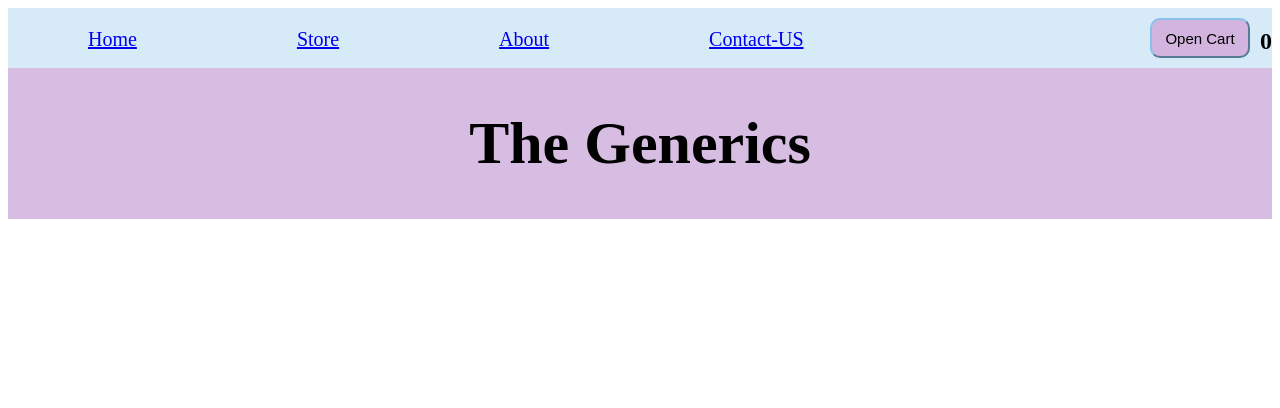
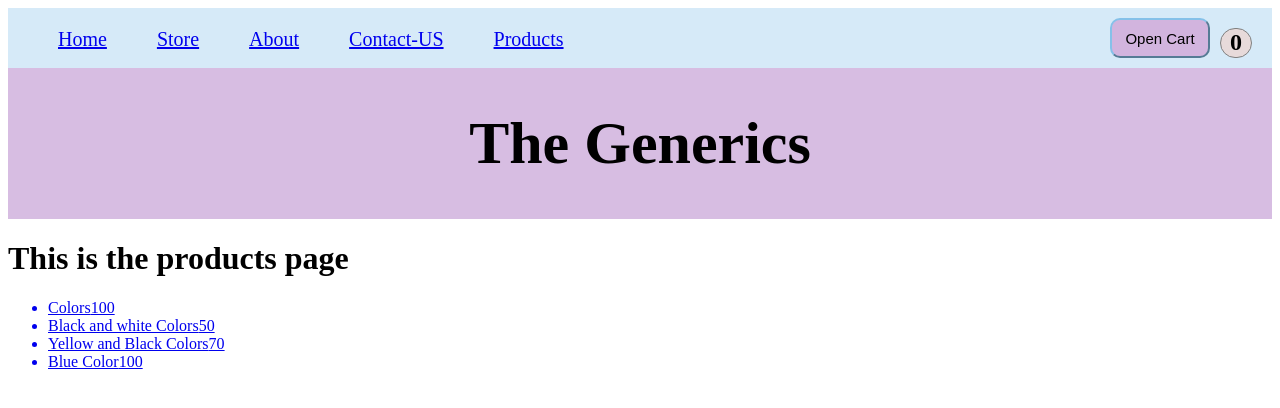
Before and after one commit to shoeb7558/E-Commerce_application, a React (Vite) app: page /Products in a window 1280 px wide. Shown: the top 408 px of the page. Built offline with nearby package versions, Linux system fonts and the light colour scheme.

Commit message:
Your commit message here

```diff
--- a/src/App.jsx
+++ b/src/App.jsx
@@ -6,6 +6,8 @@ import About from './About/About';
 import Home from './Home/Home';
 import Cards from './Cards/Cards';
 import ContactUs from './ContactUS/ContactUs';
+import Products from './Products/Products';
+import ProductsDetail from './Products/ProductsDetail';
 
 function App() {
   const productsArr = [
@@ -65,6 +67,8 @@ function App() {
           <Route path="/home" element={<Home />} />
           <Route path="/" element={<Cards datatransfer={productsArr} addToCart={addToCart} /> }/>
           <Route path="/ContactUS" element={<ContactUs/>}/>
+          <Route path="/Products" element={<Products productsArr={productsArr} />} />
+          <Route path="/Products/:productId" element={<ProductsDetail productsArr={productsArr} />} />
         </Routes>
         {/* <Cards datatransfer={productsArr} addToCart={addToCart} /> */}
       </div>
--- /dev/null
+++ b/src/Products/Products.jsx
@@ -0,0 +1,47 @@
+// Products.js
+import React from 'react';
+import { Link } from 'react-router-dom';
+
+function Products() {
+    const productsArr = [
+        {
+          title: 'Colors',
+          price: 100,
+          imageUrl: 'https://prasadyash2411.github.io/ecom-website/img/Album%201.png',
+        },
+        {
+          title: 'Black and white Colors',
+          price: 50,
+          imageUrl: 'https://prasadyash2411.github.io/ecom-website/img/Album%202.png',
+        },
+        {
+          title: 'Yellow and Black Colors',
+          price: 70,
+          imageUrl: 'https://prasadyash2411.github.io/ecom-website/img/Album%203.png',
+        },
+        {
+          title: 'Blue Color',
+          price: 100,
+          imageUrl: 'https://prasadyash2411.github.io/ecom-website/img/Album%204.png',
+        },
+      ];
+
+  return (
+    <div>
+      <h1>This is the products page</h1>
+      <ul>
+        {productsArr.map((item, index) => (
+          <Link to={`/Products/${index}`} key={index}>
+            <li>
+              <span>{item.title}</span>
+
+              <span>{item.price}</span>
+            </li>
+          </Link>
+        ))}
+      </ul>
+    </div>
+  );
+}
+
+export default Products;
--- /dev/null
+++ b/src/Products/ProductsDetail.jsx
@@ -0,0 +1,25 @@
+// ProductsDetail.js
+import React from 'react';
+import { useParams } from 'react-router-dom';
+
+function ProductsDetail({ productsArr }) {
+  const { productId } = useParams();
+
+  // Assuming productsArr is available or fetched
+  const product = productsArr[productId];
+
+  if (!product) {
+    return <p>Product not found</p>;
+  }
+
+  return (
+    <div>
+      <h1>This is the detail of the product</h1>
+      <p>Title: {product.title}</p>
+      <img src={product.imageUrl}/>
+      <p>Price: {product.price}</p>
+    </div>
+  );
+}
+
+export default ProductsDetail;
--- a/src/components/Header_Element.jsx
+++ b/src/components/Header_Element.jsx
@@ -22,11 +22,14 @@ function Header_Element({ itemsincart, openCart, closeCart, isCartOpen,cartItems
         <Link to='/ContactUs' className='labels'>
           Contact-US
         </Link>
+        <Link to='/Products' className='labels'>
+        Products
+        </Link>
 
         <button className='cartbutton' onClick={openCart}>
           Open Cart
         </button>
-        <h2>{itemsincart}</h2>
+        <h2 className='itemh2'>{itemsincart}</h2>
         <Cart isOpen={isCartOpen} onClose={closeCart} cartItems={cartItems} />
       </div>
       <div className='headerdiv2'>
--- a/src/components/Header_ElementModule.css
+++ b/src/components/Header_ElementModule.css
@@ -11,11 +11,11 @@
     border-bottom: black;
 
 
+
 }
 .labels{
     font-size: 20px;
-    margin-left: 80px;
-    margin-right: 80px;
+    margin-left: 50px;
     margin-top: 20px;
 }
 .cartbutton{
@@ -63,3 +63,11 @@
   .cart.open {
     display: block;
   }
+.itemh2{
+    margin-right: 20px;
+    border: 1px solid gray;
+    border-radius: 20px;
+    width: 30px;
+    height: 28px;
+    background-color: rgba(231, 218, 218, 0.996);
+}
```
